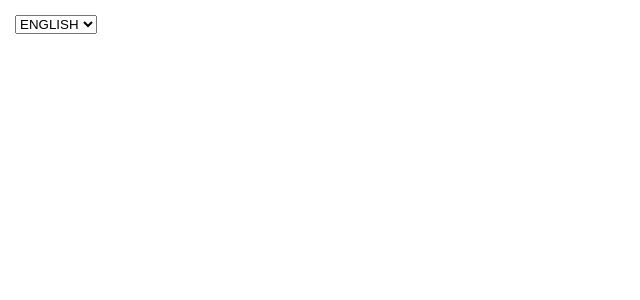
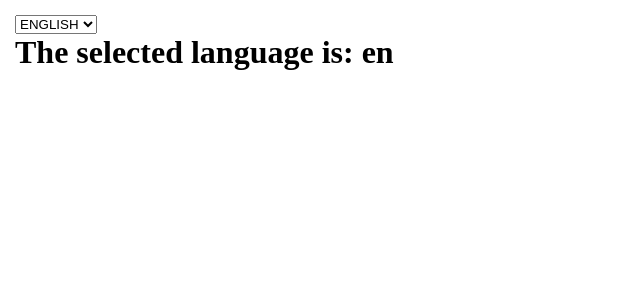
Before and after one commit to Simulaemanuele/react-exercises, a React (Create React App) app: page / in a window 1280 px wide. Shown: the top 300 px of the page, without its empty margins (0-640 px from the left). Built offline with nearby package versions, Linux system fonts and the light colour scheme.

Commit message:
Hope fixed issues in context-02 ex

```diff
--- a/src/components/App.js
+++ b/src/components/App.js
@@ -15,7 +15,7 @@ export class App extends React.Component{
     render(){
         return(
 
-        <LanguageContext.Provider>
+        <LanguageContext.Provider value={this.state.language}>
             <select value={this.state.language} onChange={this.handleLanguageChange}>
                 <option value='en'>ENGLISH</option>
                 <option value='it'>ITALIANO</option>
--- a/src/components/DisplayLanguage.js
+++ b/src/components/DisplayLanguage.js
@@ -1,16 +1,18 @@
 import React from "react";
+import { LanguageContext } from "./LanguageContext";
 
 
 export class DisplayLanguage extends React.Component {
 
 
-
     render() {
         return (
             <div>
-
-
-
+                <LanguageContext.Consumer>
+                    {(language) => {
+                        return (<h1>The selected language is: {language}</h1>)
+                    }}
+                </LanguageContext.Consumer>
             </div>
         )
     }
```
